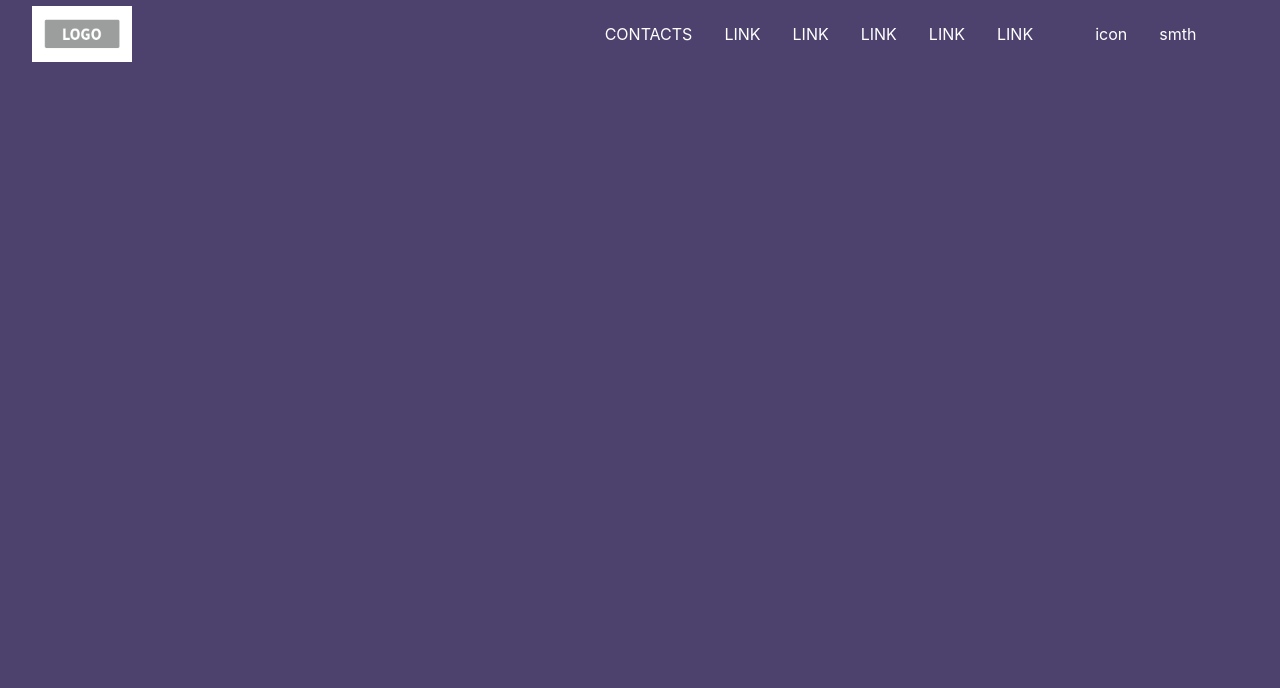
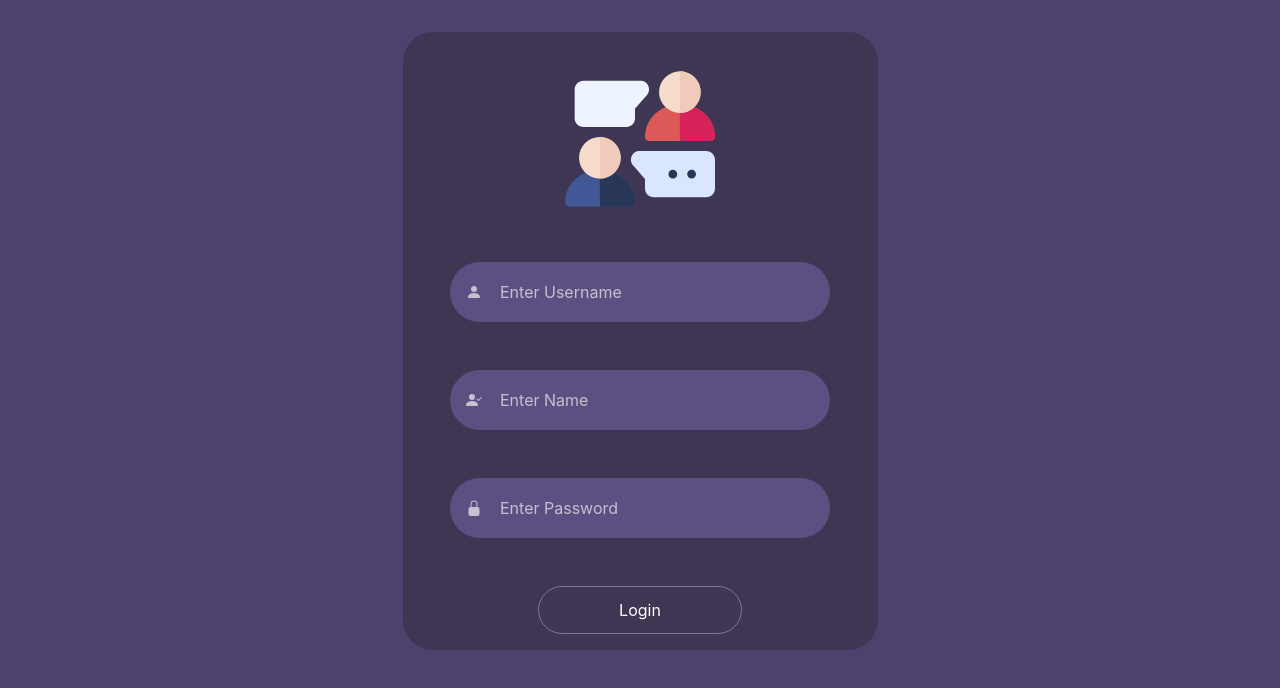
Before and after one commit to nathaliemekahal/chatapp-fe, a React (Create React App) app: page / in a window 1280 px wide. Shown: the top 688 px of the page. Built offline with nearby package versions, Linux system fonts and the light colour scheme.

Commit message:
loginpage

```diff
--- a/src/App.css
+++ b/src/App.css
@@ -87,6 +87,9 @@ body {
   padding-left: 0.5rem;
   padding: 1rem;
 }
+.addUser-icon {
+  margin-top: 2rem;
+}
 
 .userli {
   color: white;
@@ -158,7 +161,7 @@ body {
   color: #c6c1cf;
   background-color: #5c4f82;
   width: 80%;
-  height: 75px;
+  height: 60px;
 
   padding: 16px;
 
@@ -166,12 +169,19 @@ body {
   display: flex;
   align-items: center;
 }
+
+#name,
+#password,
 #username {
   background-color: #5c4f82;
   border: none;
-  margin-left: 1rems;
+  margin-left: 1rem;
 }
-
+#name::placeholder,
+#password::placeholder,
+#username::placeholder {
+  color: #c6c1cf;
+}
 .msgs-container {
   margin-right: 3rem;
   margin-left: 3rem;
@@ -201,7 +211,7 @@ body {
   justify-content: center;
   align-items: center;
   font-size: 16px;
-  font-weight: 500;
+  font-weight: 600;
 }
 .more-btn {
   background-color: #4d426d;
@@ -213,5 +223,24 @@ body {
   justify-content: center;
   align-items: center;
   font-size: 16px;
-  font-weight: 500;
+  font-weight: 600;
 }
+.login-btn {
+  margin-top: 3rem;
+  background-color: #3f3653;
+  border: 1.5px #7f749d solid;
+  padding: 0.7rem 5rem;
+  border-radius: 60px;
+  translate: 0;
+}
+
+.login-btn:hover {
+  background-color: #7f749d;
+  border: 1.5px white solid;
+  transition: ease-in 0.4s;
+  translate: 0 3px;
+}
+.login-btn:focus {
+  background-color: #7f749d;
+  border: 1.5px white solid;
+}
--- a/src/App.js
+++ b/src/App.js
@@ -11,8 +11,8 @@ function App() {
   return (
     <div className="App">
       <Router>
-        <Route path="/" component={NavBar} />
-        <Route path="/LoginPage" exact component={HomePage} />
+        <Route path="/Chat/" component={NavBar} />
+        <Route path="/" exact component={HomePage} />
         <Route path="/Chat/:Username" exact component={ChatPage} />
       </Router>
     </div>
--- a/src/components/HomePage.jsx
+++ b/src/components/HomePage.jsx
@@ -43,29 +43,7 @@ export class HomePage extends Component {
             <Row className="addUser-class">
               <div className="addUser-icon">
                 {" "}
-                <svg
-                  width="1em"
-                  height="1em"
-                  viewBox="0 0 16 16"
-                  class="bi bi-person-plus-fill"
-                  fill="currentColor"
-                  xmlns="http://www.w3.org/2000/svg"
-                  style={{
-                    fontSize: "24rem",
-                    opacity: "0.8",
-                    color: "#DC653B ",
-                    fontSize: "12rem ",
-                  }}
-                >
-                  <path
-                    fill-rule="evenodd"
-                    d="M1 14s-1 0-1-1 1-4 6-4 6 3 6 4-1 1-1 1H1zm5-6a3 3 0 1 0 0-6 3 3 0 0 0 0 6zm7.5-3a.5.5 0 0 1 .5.5v2a.5.5 0 0 1-.5.5h-2a.5.5 0 0 1 0-1H13V5.5a.5.5 0 0 1 .5-.5z"
-                  />
-                  <path
-                    fill-rule="evenodd"
-                    d="M13 7.5a.5.5 0 0 1 .5-.5h2a.5.5 0 0 1 0 1H14v1.5a.5.5 0 0 1-1 0v-2z"
-                  />
-                </svg>
+                <img src="interaction.svg" width="150px" />
               </div>
             </Row>
             <Row className="justify-content-center mt-5">
@@ -94,6 +72,26 @@ export class HomePage extends Component {
                   width="1em"
                   height="1em"
                   viewBox="0 0 16 16"
+                  class="bi bi-person-check-fill"
+                  fill="currentColor"
+                  xmlns="http://www.w3.org/2000/svg"
+                >
+                  <path
+                    fill-rule="evenodd"
+                    d="M1 14s-1 0-1-1 1-4 6-4 6 3 6 4-1 1-1 1H1zm5-6a3 3 0 1 0 0-6 3 3 0 0 0 0 6zm9.854-2.854a.5.5 0 0 1 0 .708l-3 3a.5.5 0 0 1-.708 0l-1.5-1.5a.5.5 0 0 1 .708-.708L12.5 7.793l2.646-2.647a.5.5 0 0 1 .708 0z"
+                  />
+                </svg>
+                <input
+                  id="name"
+                  onChange={this.catchChange}
+                  placeholder="Enter Name"
+                />
+              </div>
+              <div className="input-homepage mt-5">
+                <svg
+                  width="1em"
+                  height="1em"
+                  viewBox="0 0 16 16"
                   class="bi bi-lock-fill"
                   fill="currentColor"
                   xmlns="http://www.w3.org/2000/svg"
@@ -104,19 +102,14 @@ export class HomePage extends Component {
                     d="M4.5 4a3.5 3.5 0 1 1 7 0v3h-1V4a2.5 2.5 0 0 0-5 0v3h-1V4z"
                   />
                 </svg>
-                <input
-                  id="name"
-                  onChange={this.catchChange}
-                  placeholder="Enter Name"
-                />
-              </div>
-              <div className="input-homepage mt-5">
-                <input id="username" placeholder="Enter Password" />
+                <input id="password" placeholder="Enter Password" />
               </div>
             </Row>
-            <Row ClassName="d-flex justify-content-center">
+            <Row className="d-flex justify-content-center">
               {" "}
-              <Button onClick={() => this.Login()}>Login</Button>
+              <Button className="login-btn" onClick={() => this.Login()}>
+                Login
+              </Button>
             </Row>
           </Col>
         </Row>
```
Also changed, not shown: public/interaction.svg (added).
